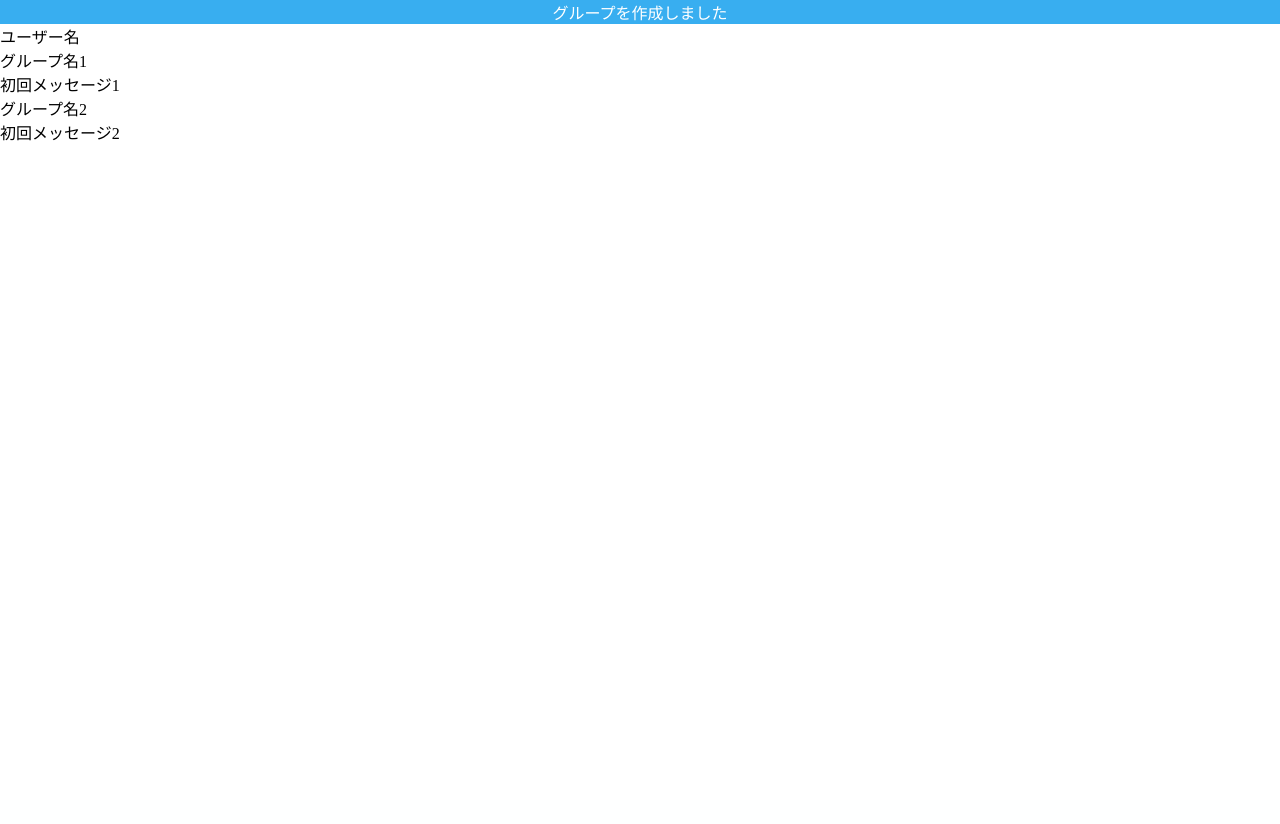
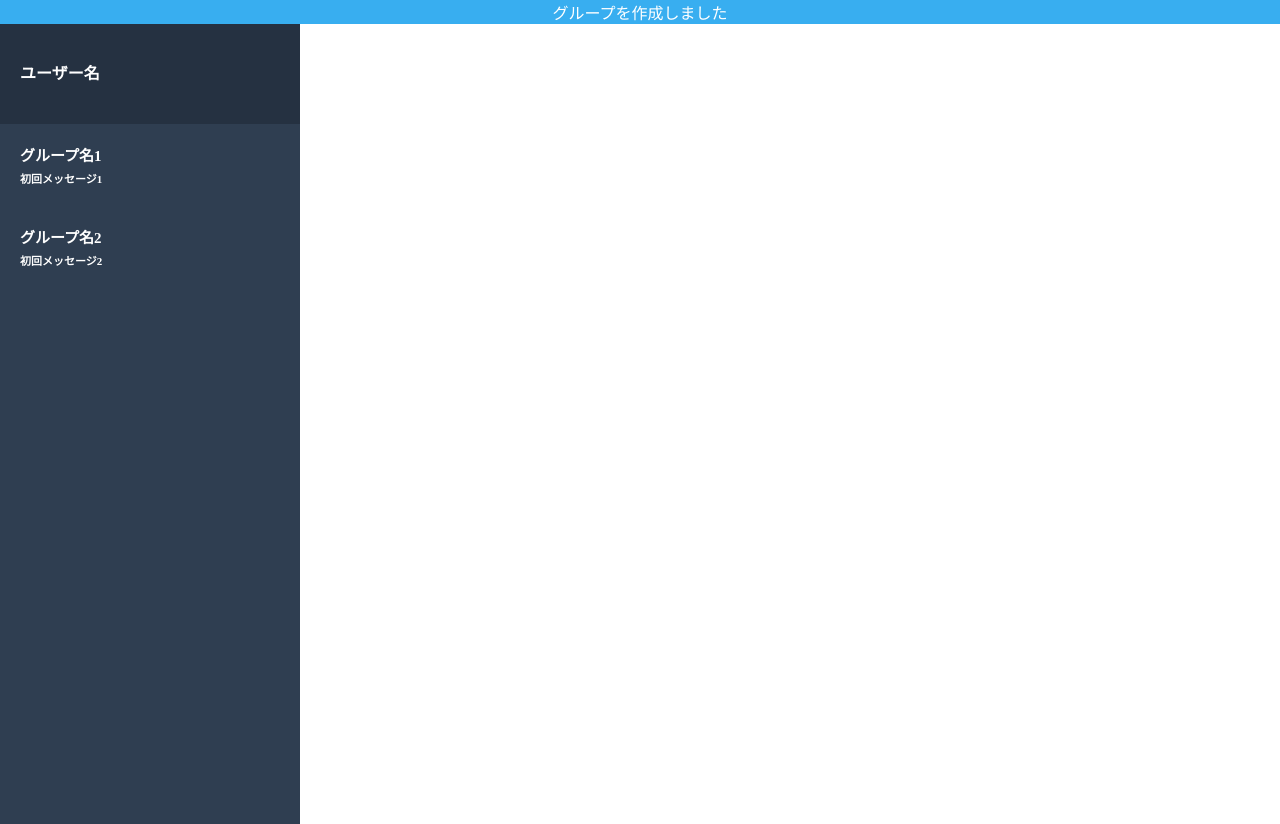
Before and after one commit to truthconductor/chat-space, a Rails app: page / in a window 1280 px wide. Before the commit the page ends 141 px from the top, so only its background shows below. Run offline with Rails 7, Linux system fonts and the light colour scheme; style sheets or scripts are compiled from the project's sources; some libraries are stand-ins or nearby versions.

Commit message:
Update application.scss
Edit Sidebar style

```diff
--- a/app/assets/stylesheets/_variable.scss
+++ b/app/assets/stylesheets/_variable.scss
@@ -1,3 +1,6 @@
 /*
   複数回使用する色を、変数として定義するファイル
  */
+
+//テキストカラー
+$sidebar-color: #ffffff;
--- a/app/assets/stylesheets/application.scss
+++ b/app/assets/stylesheets/application.scss
@@ -9,3 +9,36 @@
     text-align: center;
   }
 }
+
+.Left-Sidebar{
+  float: left;
+  width: 300px;
+  .Sidebar-Header {
+    height: 100px;
+    line-height: 100px;
+    padding: 0 20px;
+    color: $sidebar-color;
+    background-color: #253141;
+    font-size: 16px;
+    font-weight: bold;
+  }
+  .Sidebar-Contents {
+    height: calc(100vh - 100px);
+    background-color: #2f3e51;
+    padding: 0 20px;
+    .ChatGroup {
+      padding: 20px 0;
+      &__name {
+        color: $sidebar-color;
+        font-size: 15px;
+        font-weight: bold;
+      }
+      &__message {
+        color: $sidebar-color;
+        margin: 5px 0 0;
+        font-size: 11px;
+        font-weight: bold;
+      }
+    }
+  }
+}
```
